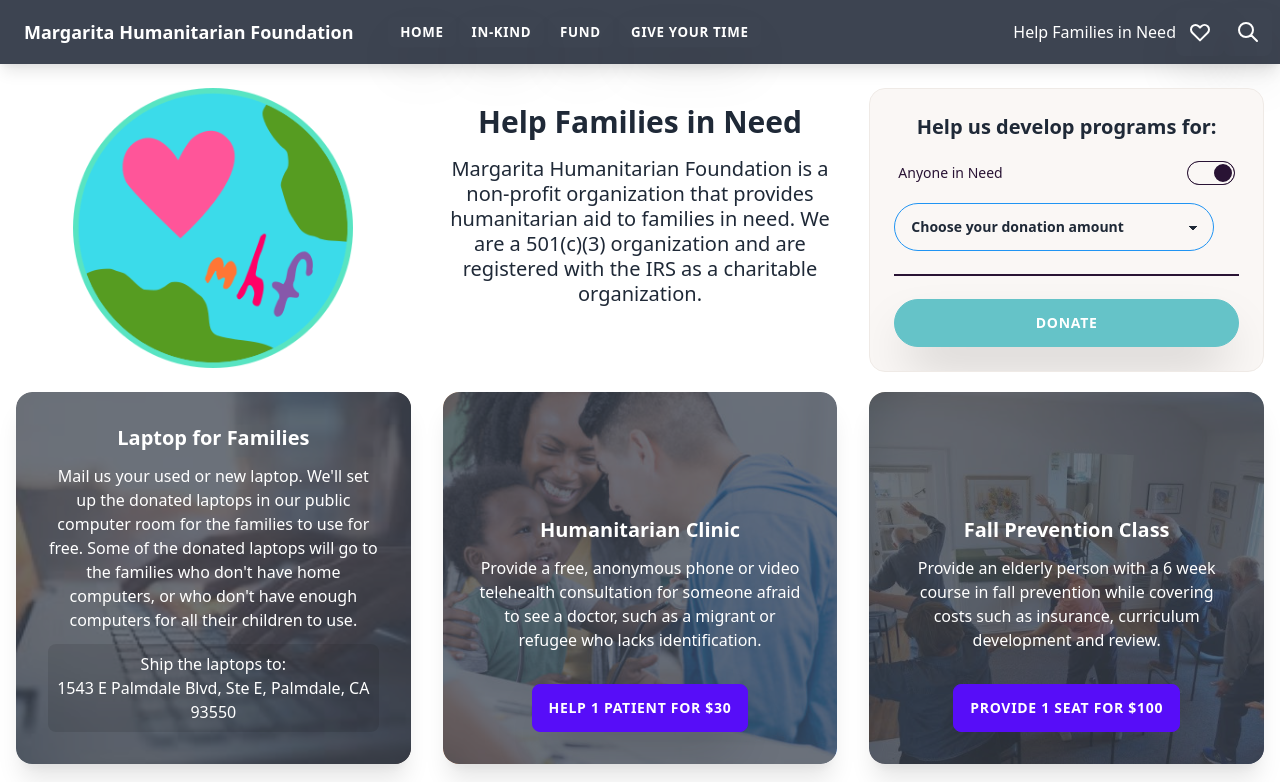
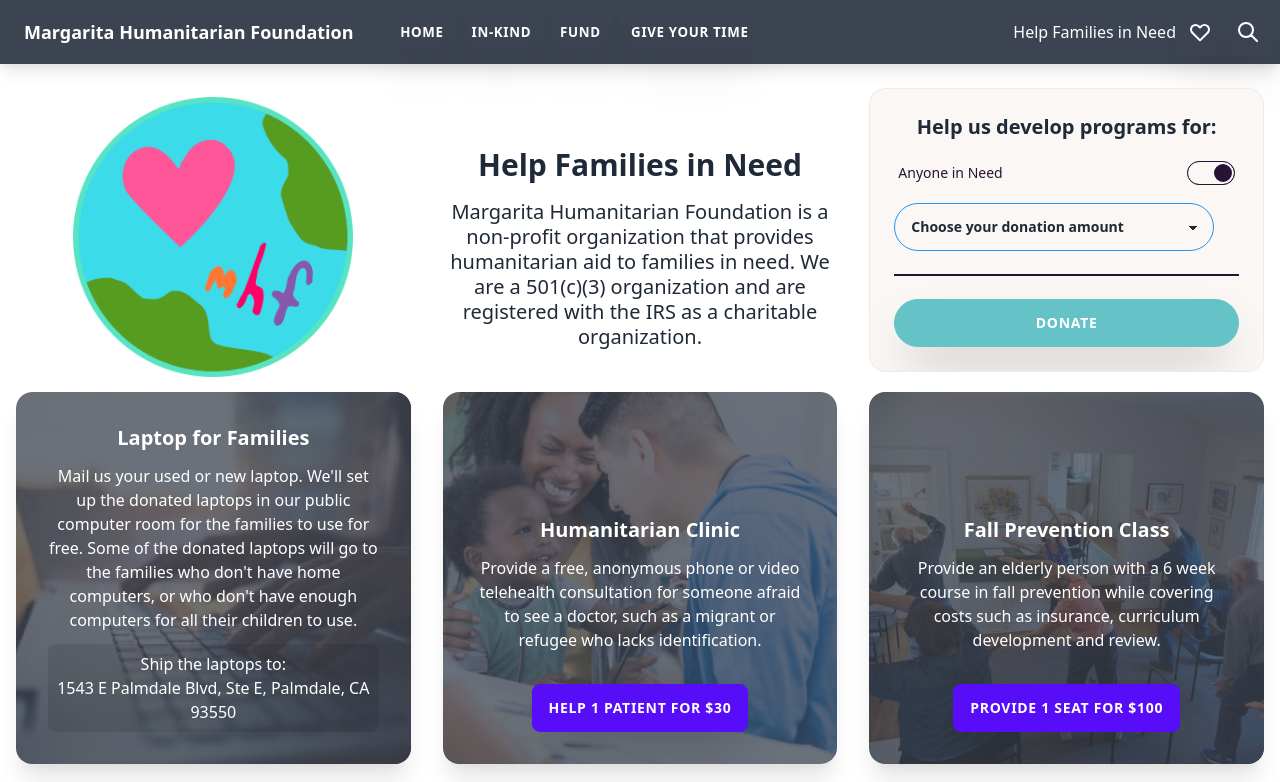
Before and after one commit to margaritahumanitarian/helpafamily, a Next.js app: page / in a window 1280 px wide. Shown: the top 782 px of the page. Built offline with nearby package versions, Linux system fonts and the light colour scheme.

Commit message:
Vertical center
Vertically center description, logo and MainDonationForm

```diff
--- a/pages/index.js
+++ b/pages/index.js
@@ -72,9 +72,9 @@ export default function Home() {
 
       <Navbar />
 
-      <div className="text-center hero-content m-auto">
+      <div className="text-center hero-content md:m-auto">
         <div className="w-lg">
-          <div className="md:grid md:grid-cols-3 md:gap-x-8 md-gap-y-5">
+          <div className="md:grid md:grid-cols-3 md:gap-x-8 md-gap-y-5 items-center">
             <div className="md:col-span-1">
               <Image
                 alt="Margarita Humanitarian Foundation"
```
